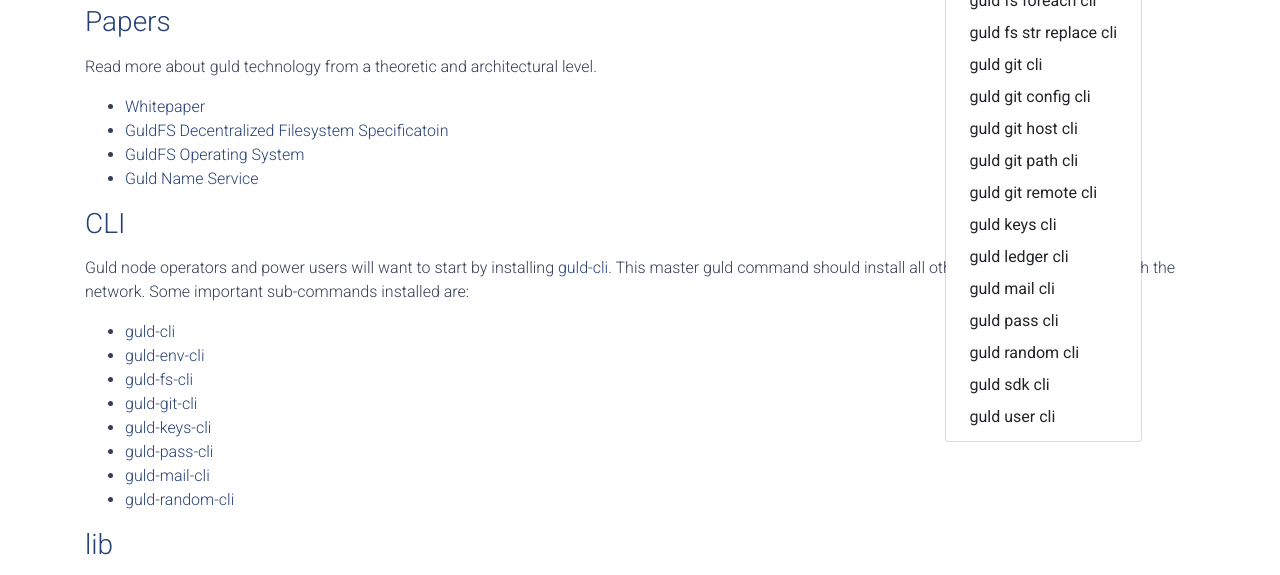
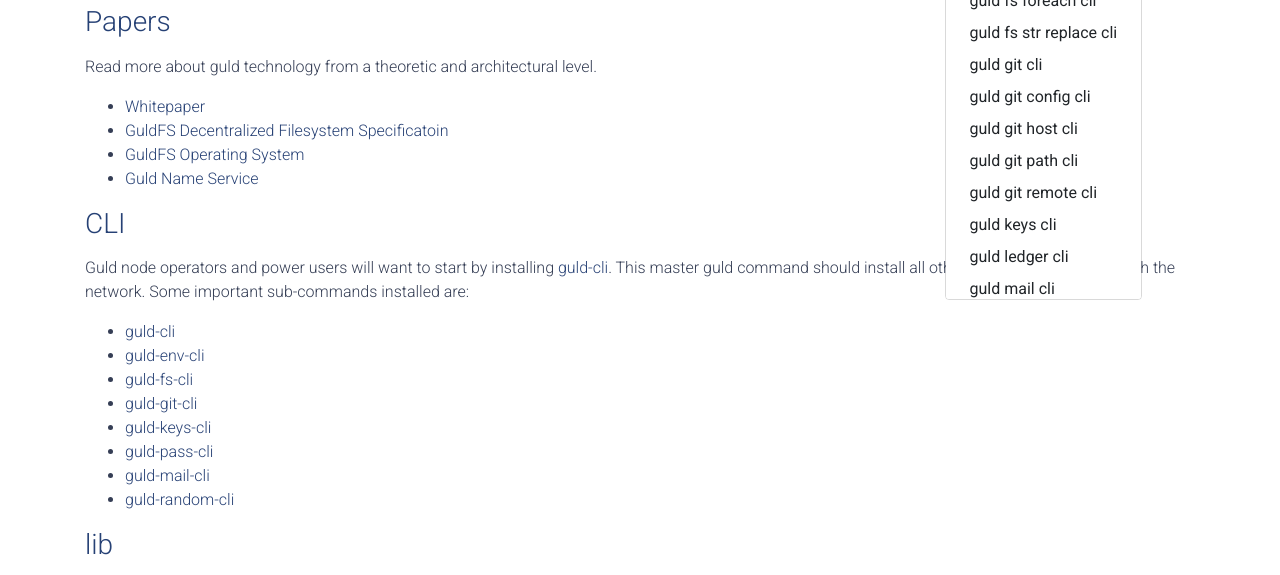
Before and after one commit to guldcoin/io-http-guld.tech, a plain HTML site: page index.html in a window 1280 px wide. Both pictures are taken after a click on the button "cli". Shown: the part 175-750 px from the top of the page. Drawn offline with nearby package versions, Linux system fonts and the light colour scheme.

Commit message:
updated to scrollable dropdowns

```diff
--- a/css/tech.css
+++ b/css/tech.css
@@ -69,6 +69,11 @@ pre {
 code{
 	background-color: #f7f7f7;
 	padding: .2em;
+}
+
+.dropdown-menu{
+	max-height: 420px;
+	overflow: auto;
 }
 
 
```
